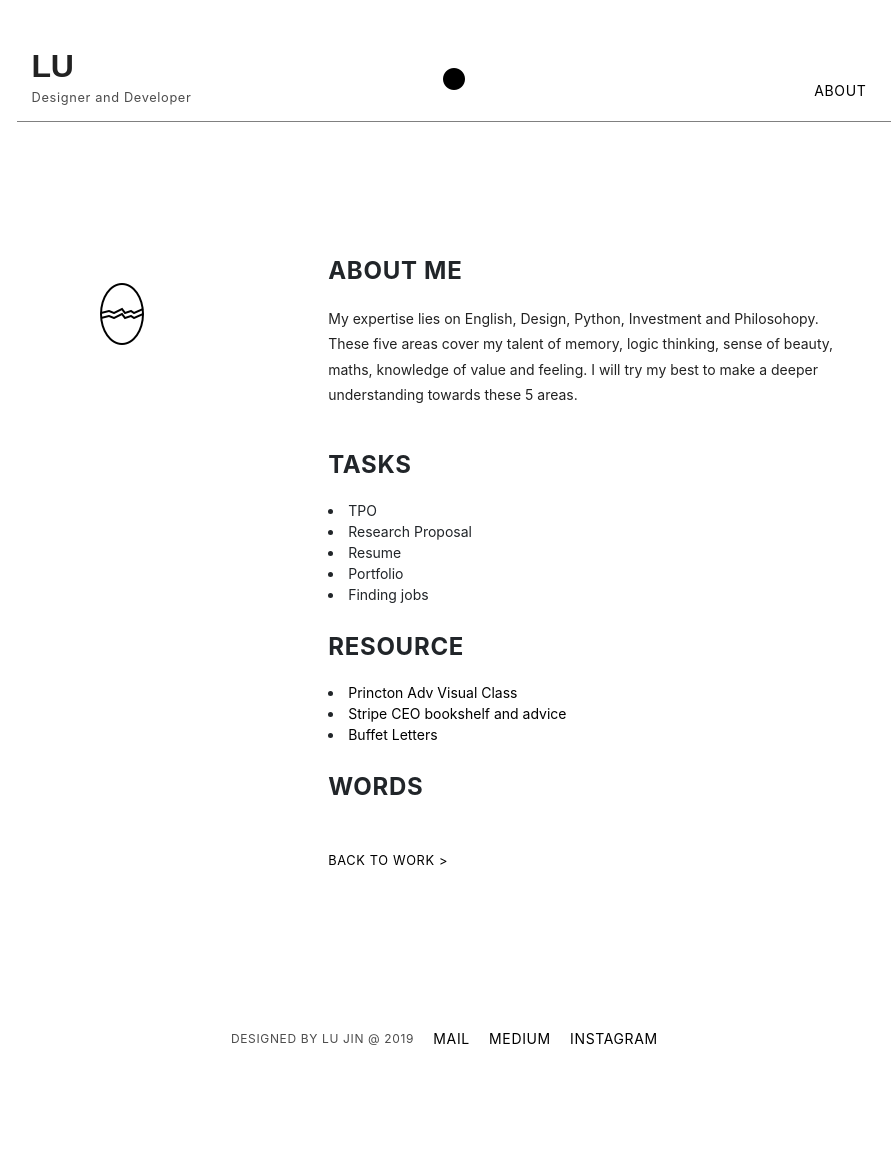
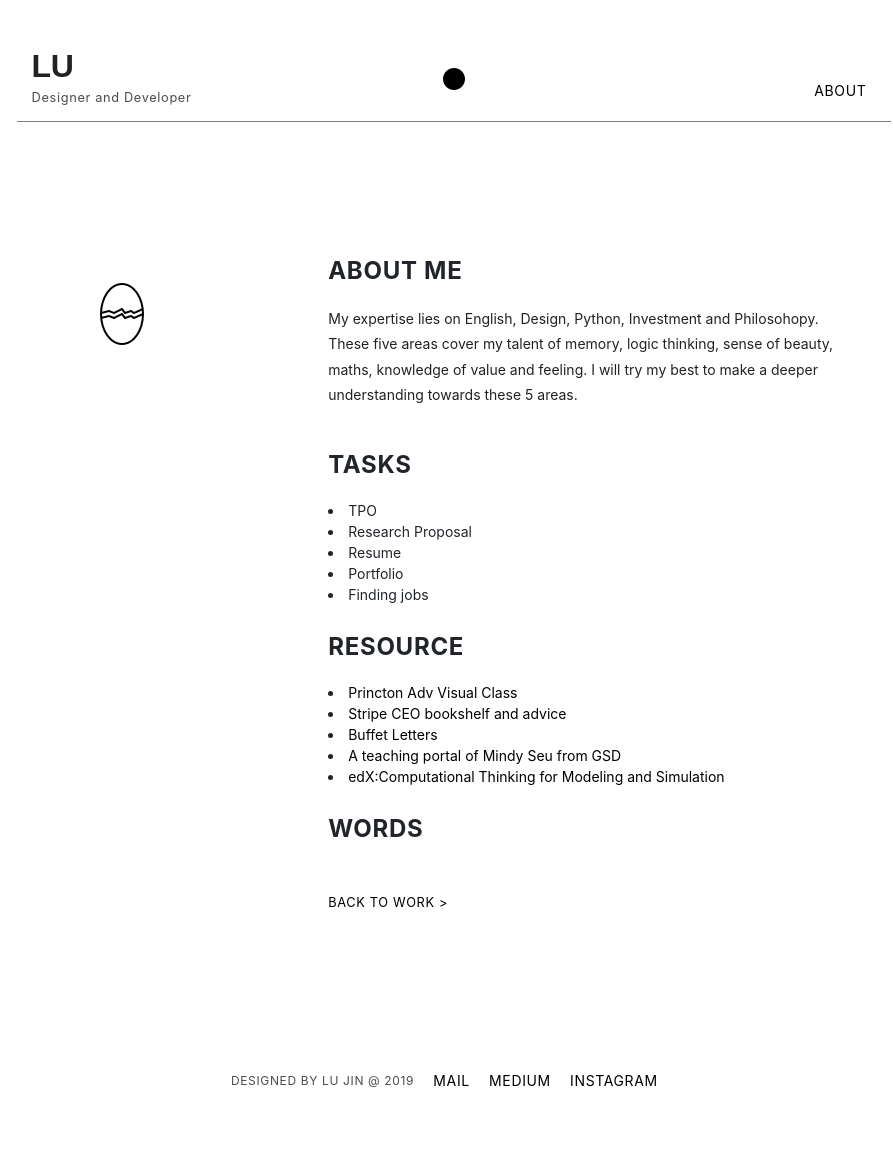
Before and after one commit to beforux/ShakeYourLove, a Jekyll site: the page list.html, which Jekyll copies as it is, in a window 1280 px wide. Shown: the whole page, without its empty margins (186-1079 px from the left). Built offline with Jekyll 4.4.1, drawn with Linux system fonts in a browser that asks for light colours; nearby versions of some CDN libraries; before the commit the page ends 1131 px from its top, so only the background shows below that.

Commit message:
Update list.html

```diff
--- a/list.html
+++ b/list.html
@@ -53,7 +53,8 @@
              <li> <a href="http://i-n-t-e-r-f-a-c-e.org/">Princton Adv Visual Class</a></li>
           <li> <a href="https://patrickcollison.com/bookshelf">Stripe CEO bookshelf and advice</a></li>
       <li><a href="https://www.berkshirehathaway.com/"> Buffet Letters</a></li>
-
+                <li><a href="https://www.berkshirehathaway.com/">  A teaching portal of Mindy Seu from GSD </a></li>
+                <li><a href="https://www.edx.org/course/computational-thinking-for-modeling-and-simulation">edX:Computational Thinking for Modeling and Simulation</a></li>
                   <h3>Words</h3>
 
 
```
